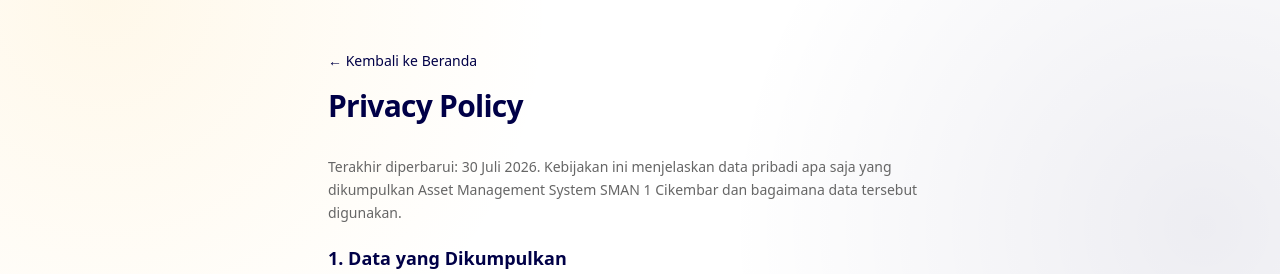
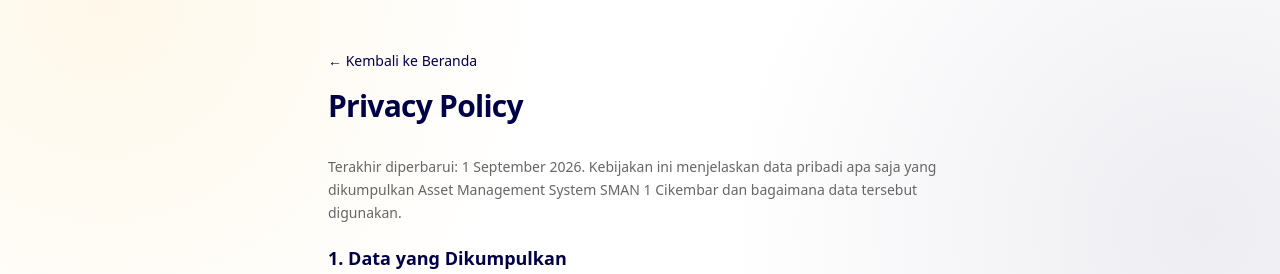
Before and after one commit to jahatsentosa14/Asset-Sman1-manage, a Next.js app: page /privacy in a window 1280 px wide. Shown: the top 274 px of the page. Built offline with nearby package versions, Linux system fonts and the light colour scheme.

Commit message:
Update privacy policy date to September 1 2026

```diff
--- a/app/privacy/page.tsx
+++ b/app/privacy/page.tsx
@@ -4,7 +4,7 @@ export default function PrivacyPolicyPage() {
   return (
     <LegalLayout title="Privacy Policy">
       <p>
-        Terakhir diperbarui: 30 Juli 2026. Kebijakan ini menjelaskan data pribadi apa saja yang
+        Terakhir diperbarui: 1 September 2026. Kebijakan ini menjelaskan data pribadi apa saja yang
         dikumpulkan Asset Management System SMAN 1 Cikembar dan bagaimana data tersebut digunakan.
       </p>
 
```
